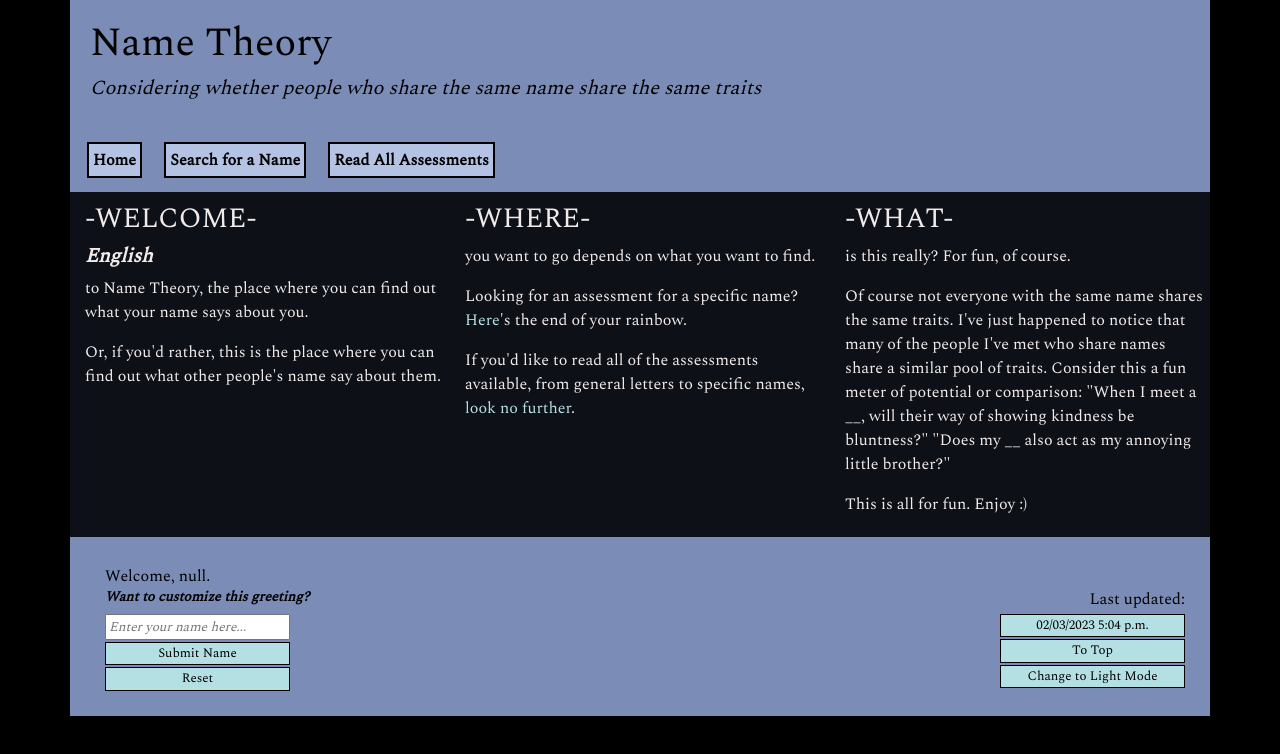
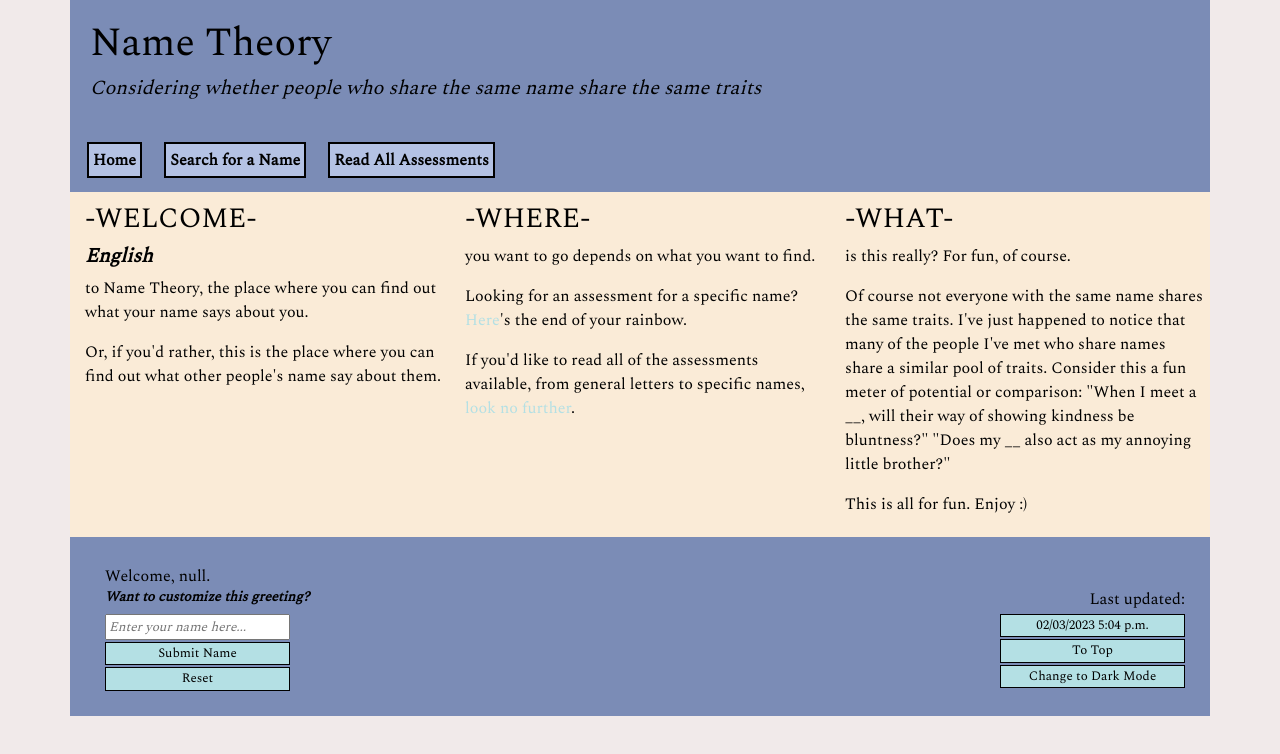
Before and after one commit to a-salami/name-theory, a plain HTML site: page index.html in a window 1280 px wide. Both pictures are taken after a click on the input "Change to Light Mode". Drawn offline with Linux system fonts and the light colour scheme.

Commit message:
adding the ability to switch individual pages between dark and light mode; make that change session and site-wide

```diff
--- a/css-js/nameTheory.css
+++ b/css-js/nameTheory.css
@@ -27,17 +27,30 @@
     }
 }
 
-/* COLORS
-Deep, muted purple: #7b8cb6;
-Pastel lavender: #b4c2e4;
-Pastel blue: #b4e0e4;
+/* DARK MODE COLORS
+-
+Deep, muted purple (header/footer background): #7b8cb6;
+Pastel lavender (navbar button background): #b4c2e4;
+Pastel blue (button background): #b4e0e4;
 Blunted white (text color): rgb(241, 234, 234);
- */
+
+LIGHT MODE COLORS
+-
+(header/footer background):
+(navbar button background):
+(button background):
+(text color):
+*/
 
 body{
     font-family: 'Spectral', serif;
     background-color: black;
     color: rgb(241, 234, 234);
+}
+
+.body-light-mode{
+    background-color: rgb(241, 234, 234);
+    color: black;
 }
 
 /* styling the header */
@@ -113,8 +126,8 @@ div[class^="col-sm"] h5{
     background-color: #0d1117;
 }
 
-.row.beige{
-    background-color: rgb(233, 220, 201);
+.row-light-mode{
+    background-color: antiquewhite;
 }
 
 /* styling footer */
--- a/css-js/nameTheory.js
+++ b/css-js/nameTheory.js
@@ -148,6 +148,22 @@ function dateDisplay(){
     document.getElementById("modified").value = newFormat;
 }
 
+//switches the website theme from dark to light mode and vice versa
+function lightDarkMode(){
+    if (document.getElementById("lD").value == "Change to Light Mode"){ //if the text is currently about light mode
+        document.getElementById("lD").value = "Change to Dark Mode"; //make it about dark mode
+    }
+    else{ //otherwise the text is currently about dark mode
+        document.getElementById("lD").value = "Change to Light Mode"; //so make it about light mode
+    }
+
+    document.body.classList.toggle("body-light-mode"); //change the background color to "blunted white"
+    rows = document.getElementsByClassName("row"); //gets all rows on the page and places them into an array
+    for (a = 0; a < rows.length; a++){ //iterate through the array of row DOM objects
+        rows[a].classList.toggle("row-light-mode"); //change the background color of all rows to "blunted white"
+    }
+}
+
 //creates the footer for all pages
 function setFooter(id){
     content = `
@@ -166,7 +182,7 @@ function setFooter(id){
         <h4>Last updated:</h4>
         <input type = "submit" id = "modified" value = "` + pageLastModified() + `" onclick = "dateDisplay();"><br>
         <a href = "#top"><input type = "submit" value = "To Top"></a><br>
-        <input type = "submit" value = "Change to Light Mode">
+        <input type = "submit" id = "lD" value = "Change to Light Mode" onclick = "lightDarkMode();">
     </div>`;
 
     document.getElementById(id).innerHTML += content;
```
